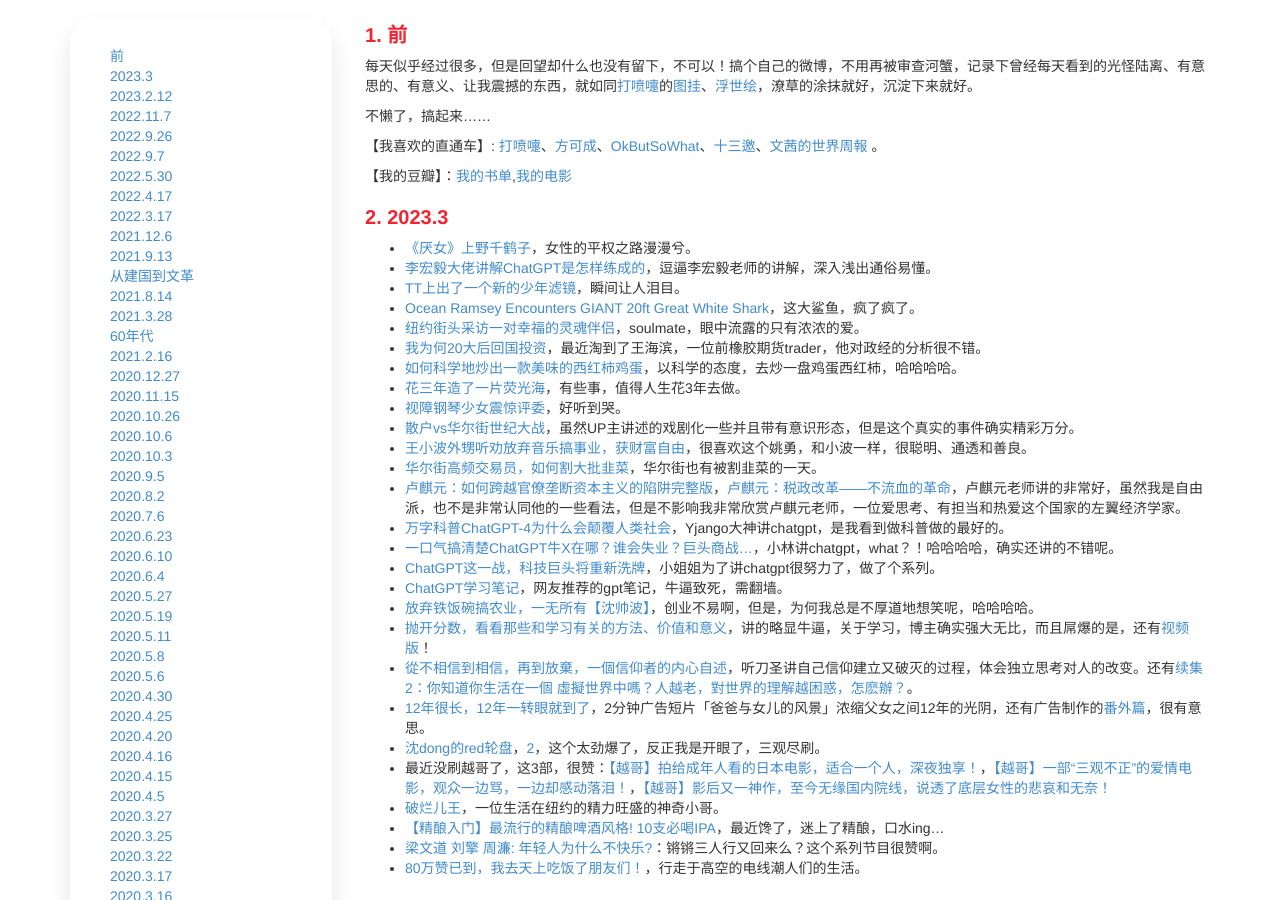
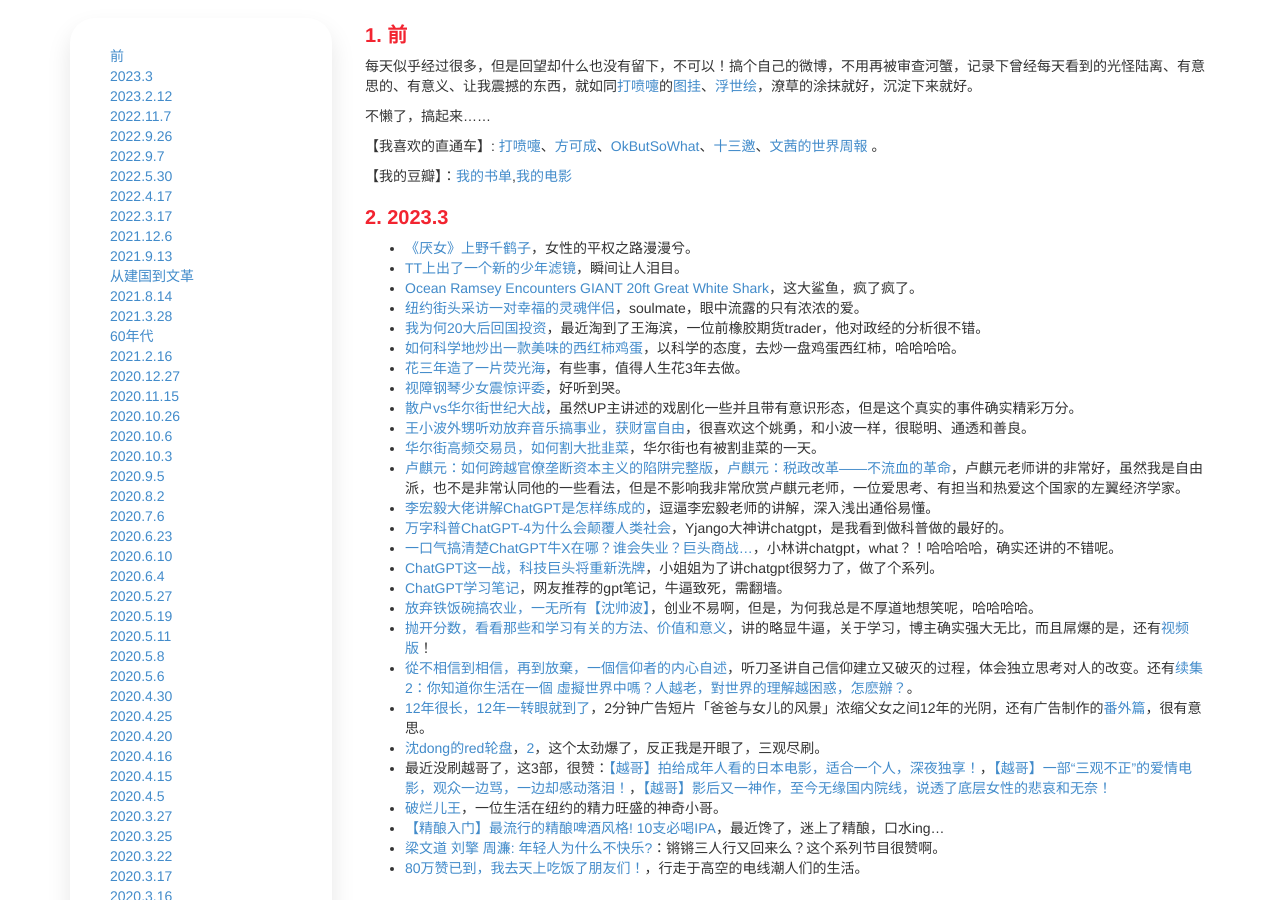
Before and after one commit to piginzoo/blog, a Jekyll site: the page built from _posts/2020-03-02-fun.md, in a window 1280 px wide and 900 px high, scrolled down 312 px. Built offline with Jekyll 4.4.1, drawn with Linux system fonts in a browser that asks for light colours; formulas are drawn with MathJax 3; comment, search, counter and statistics services are not loaded; some of the changed lines change nothing that is shown.

```diff
--- a/_posts/2020-03-02-fun.md
+++ b/_posts/2020-03-02-fun.md
@@ -18,7 +18,6 @@
 
 # 2023.3
 - [《厌女》上野千鹤子](https://www.bilibili.com/video/BV1ua411H7ZB/?)，女性的平权之路漫漫兮。
-- [李宏毅大佬讲解ChatGPT是怎样练成的](https://video.h5.weibo.cn/1034:4870609424023689/4870610083906297)，逗逼李宏毅老师的讲解，深入浅出通俗易懂。
 - [TT上出了一个新的少年滤镜](https://video.h5.weibo.cn/1034:4872061575954493/4872063091477513)，瞬间让人泪目。
 - [Ocean Ramsey Encounters GIANT 20ft Great White Shark](https://www.youtube.com/watch?v=BMsyssBXRsQ)，这大鲨鱼，疯了疯了。
 - [纽约街头采访一对幸福的灵魂伴侣](https://m.weibo.cn/status/4873107548670689#&video)，soulmate，眼中流露的只有浓浓的爱。
@@ -30,6 +29,7 @@
 - [王小波外甥听劝放弃音乐搞事业，获财富自由](https://www.bilibili.com/video/BV1Po4y1a7Rw)，很喜欢这个姚勇，和小波一样，很聪明、通透和善良。
 - [华尔街高频交易员，如何割大批韭菜](https://www.bilibili.com/video/BV1W84y1E78E)，华尔街也有被割韭菜的一天。
 - [卢麒元：如何跨越官僚垄断资本主义的陷阱完整版](https://www.youtube.com/watch?v=QikoqoZ9HCw&t=431s)，[卢麒元：税政改革——不流血的革命](https://www.youtube.com/watch?v=rJKnnQFRNbk)，卢麒元老师讲的非常好，虽然我是自由派，也不是非常认同他的一些看法，但是不影响我非常欣赏卢麒元老师，一位爱思考、有担当和热爱这个国家的左翼经济学家。
+- [李宏毅大佬讲解ChatGPT是怎样练成的](https://video.h5.weibo.cn/1034:4870609424023689/4870610083906297)，逗逼李宏毅老师的讲解，深入浅出通俗易懂。
 - [万字科普ChatGPT-4为什么会颠覆人类社会](https://www.bilibili.com/video/BV1MY4y1R7EN)，Yjango大神讲chatgpt，是我看到做科普做的最好的。
 - [一口气搞清楚ChatGPT牛X在哪？谁会失业？巨头商战...](https://www.bilibili.com/video/BV1rj41137cr)，小林讲chatgpt，what？！哈哈哈哈，确实还讲的不错呢。
 - [ChatGPT这一战，科技巨头将重新洗牌](https://www.bilibili.com/video/BV1K24y1V7qy)，小姐姐为了讲chatgpt很努力了，做了个系列。
```
